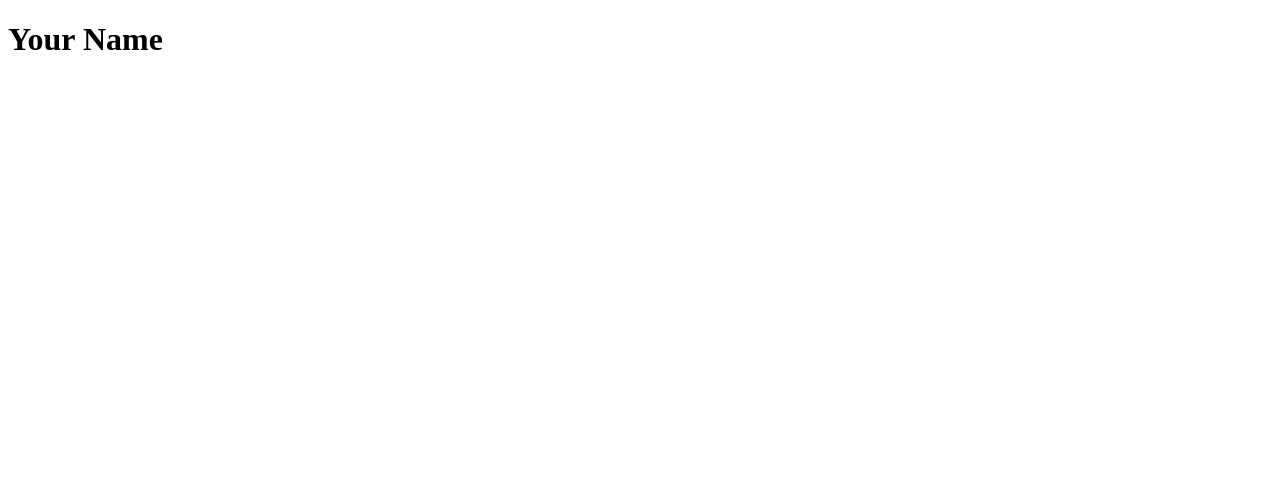
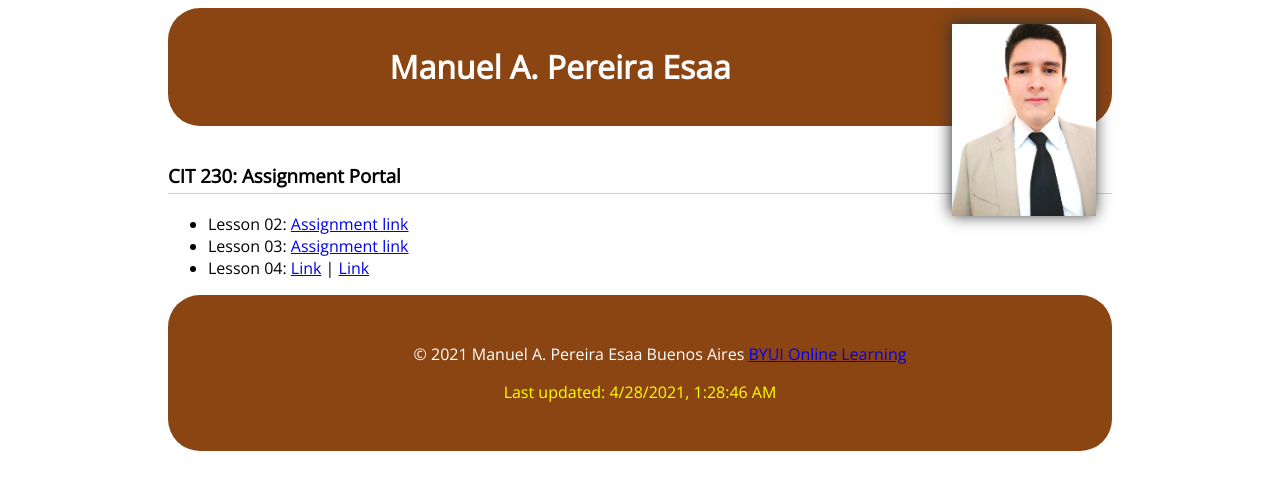
Before and after one commit to mpereiraesaa/mpereiraesaa.github.io, a plain HTML site: page index.html in a window 1280 px wide. Drawn offline with nearby package versions, Linux system fonts and the light colour scheme.

Commit message:
Initial site

```diff
--- /dev/null
+++ b/css/styles.css
@@ -0,0 +1,51 @@
+body {
+  font-family: 'Open Sans', sans-serif;
+}
+
+.container {
+  padding: 0 10em;
+}
+.top {
+  text-align: center;
+  padding: 1em 0;
+  background-color: saddlebrown;
+  border-radius: 2em;
+}
+
+.top h1 {
+  color: white;
+}
+
+img {
+  float: right;
+  height: 192px;
+  margin-right: 1em;
+  box-shadow: -1px -1px 15px #333;
+}
+
+main h3 {
+  border-bottom: 1px solid #ccc;
+  padding-top: 1em;
+  padding-bottom: 5px;
+}
+
+footer {
+  margin-top: 1em;
+  padding: 2em;
+  text-align: center;
+  background-color: saddlebrown;
+  border-radius: 2em;
+  color: #fff;
+}
+
+footer ul {
+  list-style-type: none;
+}
+
+footer ul li {
+  display: inline;
+}
+
+footer p {
+  color: yellow;
+}
--- a/index.html
+++ b/index.html
@@ -1,9 +1,39 @@
-<!doctype html>
+<!doctype HTML>
 <html lang="en-us">
 <head>
-  <title>Your Name</title>
+  <meta charset="utf-8">
+  <meta name="viewport" content="width=device-width, initial-scale=1">
+  <title>Manuel Pereira</title>
+  <link rel="stylesheet" href="css/styles.css" />
+  <link rel="preconnect" href="https://fonts.gstatic.com">
+  <link href="https://fonts.googleapis.com/css2?family=Open+Sans:wght@300&display=swap" rel="stylesheet">
+  <script src="js/index.js"></script>
 </head>
 <body>
- <h1>Your Name</h1>
+  <div class="container">
+    <div class="top">
+      <img src="images/Profile.png" alt="me profile"/>
+      <h1>Manuel A. Pereira Esaa</h1>
+    </div>
+    <main>
+      <h3>CIT 230: Assignment Portal</h3>
+      <ul>
+        <li>Lesson 02: <a href="#">Assignment link</a></li>
+        <li>Lesson 03: <a href="#">Assignment link</a></li>
+        <li>Lesson 04: <a href="#">Link</a> | <a href="#">Link</a></li>
+      </ul>
+    </main>
+    <footer>
+      <nav>
+        <ul>
+          <li class="copyright"></li>
+          <li>Manuel A. Pereira Esaa</li>
+          <li>Buenos Aires</li>
+          <li><a href="https://www.byui.edu/online">BYUI Online Learning</a></li>
+        </ul>
+      </nav>
+      <p class="updated-at"></p>
+    </footer>
+  </div>
 </body>
 </html>
--- /dev/null
+++ b/js/index.js
@@ -0,0 +1,5 @@
+window.onload = function() {
+  const date = new Date();
+  document.querySelector('.updated-at').innerHTML = `Last updated: ${date.toLocaleString()}`;
+  document.querySelector('.copyright').innerHTML = `&copy; ${date.getFullYear()}`;
+}
```
Also changed, not shown: images/Profile.png (added).
